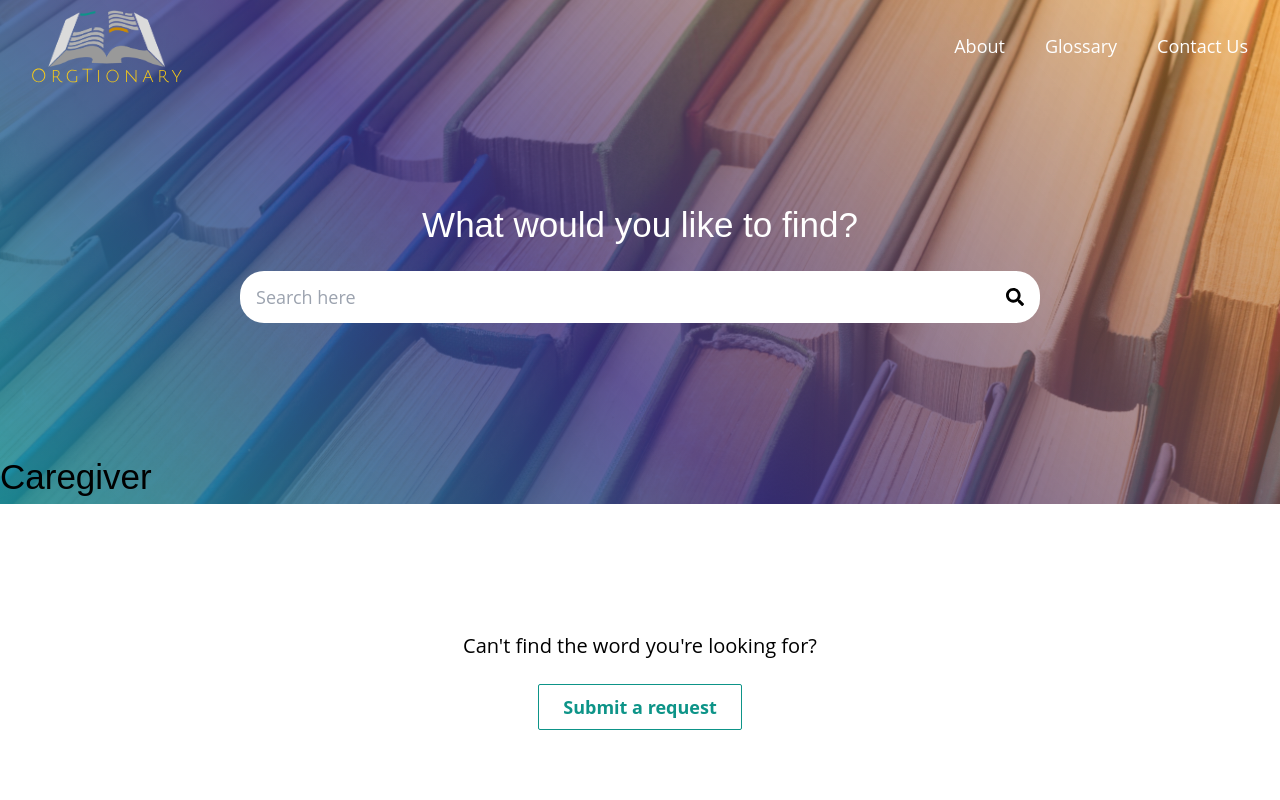
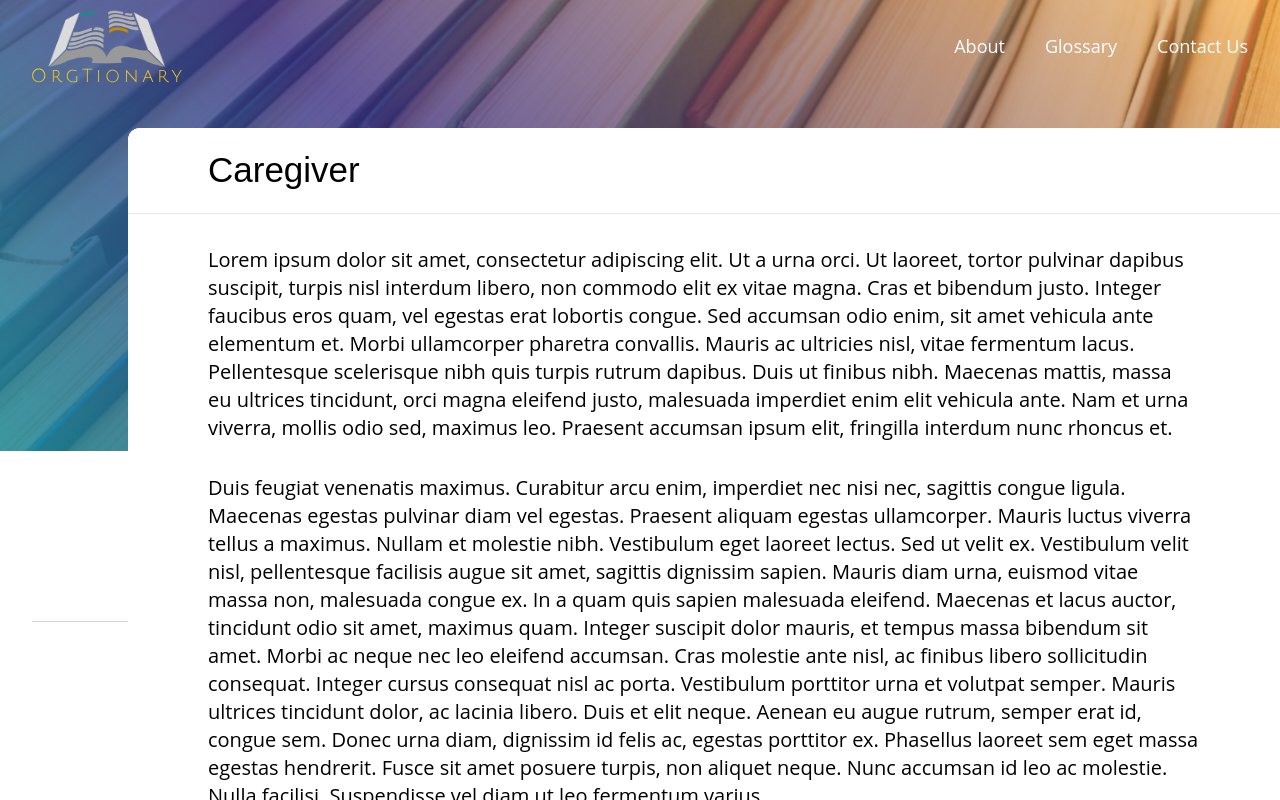
Before and after one commit to rosennabs/orgTionary, a Next.js app: page /lexicon/Caregiver in a window 1280 px wide. Shown: the top 800 px of the page. Built offline with nearby package versions, Linux system fonts and the light colour scheme.

Commit message:
Design the word details page structure

```diff
--- a/app/layout.tsx
+++ b/app/layout.tsx
@@ -25,7 +25,7 @@ export default function RootLayout({
         {/* <p className="text-sm text-gray-500">Background image by <a href="https://www.freepik.com/awesomecontent">awesomecontent</a> on Freepik</p> */}
         <footer className=" bg-white w-full">
           <div className="flex flex-col items-center justify-center py-32 p-8">
-          <div className="flex items-center">
+            <div className="flex items-center w-full">
               <div className="flex-grow mt-8 border-t border-gray-300"></div> {/* Left line */}
               <p className="text-xl px-12 mb-6">Can't find the word you're looking for?</p>
               <div className="flex-grow mt-8 border-t border-gray-300"></div> {/* Right line */}
--- a/app/lexicon/[word]/page.tsx
+++ b/app/lexicon/[word]/page.tsx
@@ -1,10 +1,44 @@
+"use client"
+import { useEffect } from 'react';
+
 
 function WordDetailsPage({ params }) {
   //console.log(params); //This outputs {word : "Patient"} depending on which word is clicked on. With the params feature from next.js, we can fetch data related to params.word i.e patient from the database to display information related to the word on this page.
+  const { word } = params;
+
+  useEffect(() => {
+    // Prevent scrolling on the underlying page when component mounts
+    document.body.style.overflow = 'hidden';
+
+    // Clean up to re-enable scrolling when the component unmounts
+    return () => {
+      document.body.style.overflow = 'auto';
+    };
+  }, []);
 
   return (
-    <div>
-      <h1>{params.word}</h1>
+    <div className="fixed top-32 left-32 right-0 bottom-0 rounded-tl-xl bg-white z-50 overflow-y-auto">
+      <div className='sticky top-0 bg-white py-4 px-20 border-b'>
+        <h1>{word}</h1>
+      </div>
+
+      <div className='px-20 py-8'>
+
+      <p className='text-xl mb-8'>
+        Lorem ipsum dolor sit amet, consectetur adipiscing elit. Ut a urna orci. Ut laoreet, tortor pulvinar dapibus suscipit, turpis nisl interdum libero, non commodo elit ex vitae magna. Cras et bibendum justo. Integer faucibus eros quam, vel egestas erat lobortis congue. Sed accumsan odio enim, sit amet vehicula ante elementum et. Morbi ullamcorper pharetra convallis. Mauris ac ultricies nisl, vitae fermentum lacus. Pellentesque scelerisque nibh quis turpis rutrum dapibus. Duis ut finibus nibh. Maecenas mattis, massa eu ultrices tincidunt, orci magna eleifend justo, malesuada imperdiet enim elit vehicula ante. Nam et urna viverra, mollis odio sed, maximus leo. Praesent accumsan ipsum elit, fringilla interdum nunc rhoncus et.
+      </p>
+      <p className='text-xl mb-8'>
+        Duis feugiat venenatis maximus. Curabitur arcu enim, imperdiet nec nisi nec, sagittis congue ligula. Maecenas egestas pulvinar diam vel egestas. Praesent aliquam egestas ullamcorper. Mauris luctus viverra tellus a maximus. Nullam et molestie nibh. Vestibulum eget laoreet lectus. Sed ut velit ex. Vestibulum velit nisl, pellentesque facilisis augue sit amet, sagittis dignissim sapien. Mauris diam urna, euismod vitae massa non, malesuada congue ex. In a quam quis sapien malesuada eleifend. Maecenas et lacus auctor, tincidunt odio sit amet, maximus quam.
+
+        Integer suscipit dolor mauris, et tempus massa bibendum sit amet. Morbi ac neque nec leo eleifend accumsan. Cras molestie ante nisl, ac finibus libero sollicitudin consequat. Integer cursus consequat nisl ac porta. Vestibulum porttitor urna et volutpat semper. Mauris ultrices tincidunt dolor, ac lacinia libero. Duis et elit neque. Aenean eu augue rutrum, semper erat id, congue sem. Donec urna diam, dignissim id felis ac, egestas porttitor ex. Phasellus laoreet sem eget massa egestas hendrerit. Fusce sit amet posuere turpis, non aliquet neque. Nunc accumsan id leo ac molestie. Nulla facilisi. Suspendisse vel diam ut leo fermentum varius.
+      </p>
+      <p className='text-xl'>
+        Phasellus tristique nisl lorem, id luctus sem blandit a. Nulla magna orci, interdum eu pellentesque a, tincidunt eget massa. Ut eu est ex. Sed et lorem lectus. Duis varius nunc vitae pellentesque gravida. Morbi lacus lectus, lacinia in ante a, consequat elementum mauris. Donec non sollicitudin diam, id efficitur sapien.
+
+        Sed quis aliquam ex, accumsan sagittis neque. Nam a molestie lorem. Etiam id urna laoreet, vulputate lectus vitae, porta tellus. Ut finibus justo odio, eu porttitor risus fringilla vel. Vivamus laoreet enim tellus, non ullamcorper tellus semper in. Donec tempor lacus laoreet, condimentum ligula sit amet, tristique neque. Vestibulum eu fringilla quam. Sed tincidunt, justo nec vulputate finibus, lacus quam faucibus orci, eget lacinia nisi ligula eu turpis. Curabitur varius tellus aliquam urna pharetra, in aliquet mauris accumsan. Nulla porttitor ante congue ligula vehicula posuere. Vivamus ut lorem commodo nunc tempor consequat a sed lacus. Donec vel mollis enim, nec elementum nisi.
+
+        </p>
+      </div>
     </div>
   );
 }
```
Lines whose indentation alone changed are shown as unchanged.
